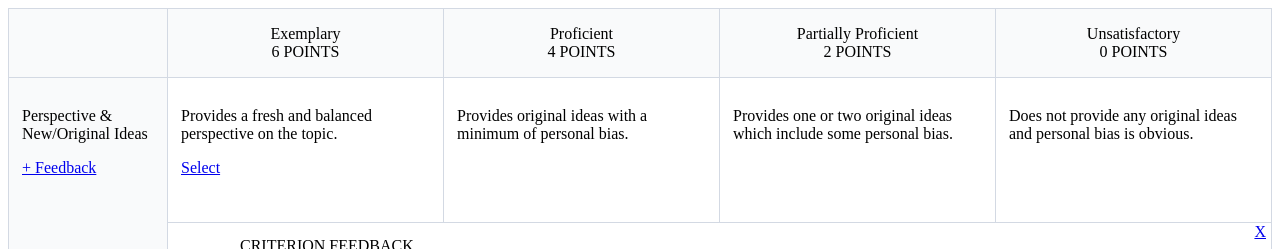
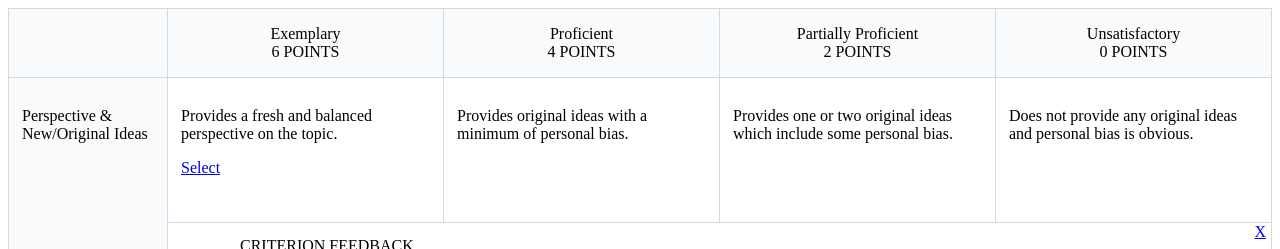
Before and after one commit to jbydeley-d2l/flexbox, a plain HTML site: page index.html in a window 1280 px wide. Shown: the top 249 px of the page. Drawn offline with nearby package versions, Linux system fonts and the light colour scheme.

Commit message:
Default remove useless Feedback link

```diff
--- a/index.html
+++ b/index.html
@@ -34,7 +34,7 @@
 		<div class="flex_container">
 		  <div class="header">
 		    <p id="header1">Perspective &amp; New/Original Ideas</p>
-			<a class="addFeedback" href="#">+ Feedback</a>
+			<a class="addFeedback hidden" href="#">+ Feedback</a>
 		  </div>
 		  <div class="body">
 		    <div class="flex_container">
```
